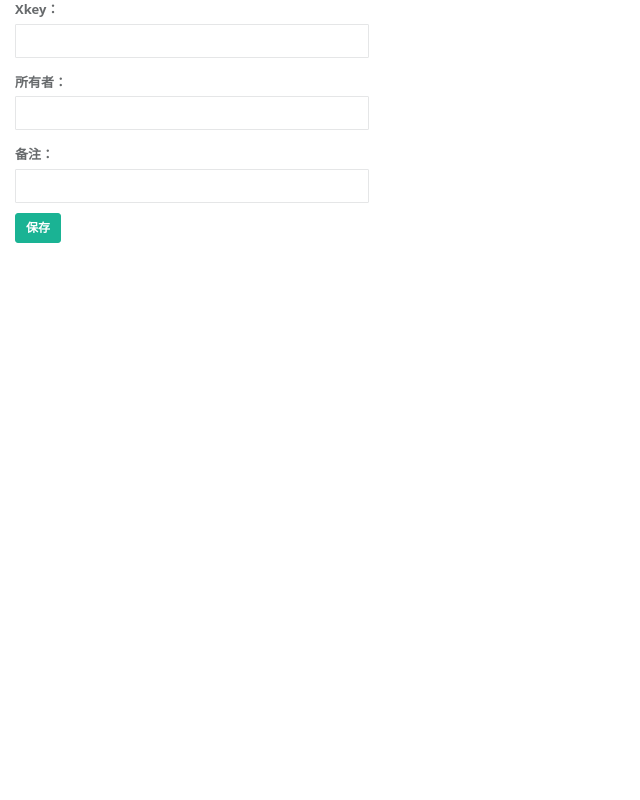
After one commit to feisha20/Api_Manage, a Django app: page /add_xkey.html in a window 1280 px wide. The commit adds this page. Shown: the whole page, without its empty margins (0-640 px from the left). Run offline with Django 3.2, Linux system fonts and the light colour scheme; a user stored in the database is signed in; some libraries are stand-ins or nearby versions.

```diff
--- a/Api_Manage/urls.py
+++ b/Api_Manage/urls.py
@@ -17,16 +17,18 @@ from django.contrib import admin
 from django.urls import path
 from postman_manage import views
 from postman_manage import views_coll
+from postman_manage import views_xkey
 
 urlpatterns = [
     path('admin/', admin.site.urls),
     path('login/', views.login),
     path('home/', views.home),
     path('logout/', views.logout),
-    path('xkey_manage/', views.xkey_manage),
-    path('save_xkey/', views.save_xkey),
-    path('update_xkey/', views.update_xkey),
-    path('collections_manage/', views.collections_manage),
+    path('get_xkey/', views_xkey.get_xkey),
+    path('add_xkey.html', views_xkey.add_xkey),
+    path('edit_xkey.html', views_xkey.eidt_xkey),
+    path('del_xkey.html', views_xkey.del_xkey),
+    path('collections_manage/', views_coll.collections_manage),
     path('get_collections/', views_coll.get_collections),
     path('get_single_collection/', views_coll.get_single_collection),
 
--- /dev/null
+++ b/postman_manage/views_xkey.py
@@ -0,0 +1,62 @@
+from postman_manage.models import Xkey
+from django.shortcuts import render
+from django.contrib.auth.decorators import login_required
+from postman_manage import models
+
+
+# Xkey管理
+@login_required
+def get_xkey(request):
+    username = request.session.get('user', '')  # 读取浏览器登录session
+    xkey_list = Xkey.objects.all()  # 读取xkey
+    return render(request, "xkey_manage.html", {"user": username, "xkeys": xkey_list})
+
+
+# 新增xkey
+@login_required
+def add_xkey(request):
+    if request.method == 'GET':
+        return render(request, 'add_xkey.html')
+    elif request.method == 'POST':
+        xkey = request.POST.get('xkey')
+        xkey_owner = request.POST.get('xkey_owner')
+        remark = request.POST.get('remark')
+        models.Xkey.objects.create(
+            xkey=xkey,
+            xkey_owner=xkey_owner,
+            remark=remark
+
+        )
+    xkey_list = Xkey.objects.all()  # 读取xkey
+    return render(request, "xkey_manage.html", {"xkeys": xkey_list})
+
+
+# 修改xkey
+@login_required
+def eidt_xkey(request):
+    if request.method == 'GET':
+        nid = request.GET.get('nid')
+        obj = models.Xkey.objects.filter(id=nid).first()
+        return render(request, 'edit_xkey.html', {'obj': obj})
+    elif request.method == 'POST':
+        nid = request.GET.get('nid')
+        xkey = request.POST.get('xkey')
+        xkey_owner = request.POST.get('xkey_owner')
+        remark = request.POST.get('remark')
+        models.Xkey.objects.filter(id=nid).update(
+            xkey=xkey,
+            xkey_owner=xkey_owner,
+            remark=remark
+
+        )
+        xkey_list = Xkey.objects.all()  # 读取xkey
+        return render(request, "xkey_manage.html", {"xkeys": xkey_list})
+
+
+# 删除xkey
+@login_required
+def del_xkey(request):
+    nid = request.GET.get('nid')
+    models.Xkey.objects.filter(id=nid).delete()
+    xkey_list = Xkey.objects.all()  # 读取xkey
+    return render(request, "xkey_manage.html", {"xkeys": xkey_list})
--- /dev/null
+++ b/templates/add_xkey.html
@@ -0,0 +1,41 @@
+{% load staticfiles %}
+<!DOCTYPE html>
+<html lang="en">
+<head>
+    <meta charset="UTF-8">
+    <title>新增xkey</title>
+    <link rel="shortcut icon">
+    <link href="{% static 'css/bootstrap.min.css' %}" rel="stylesheet">
+    <link href="{% static 'css/font-awesome.css' %}" rel="stylesheet">
+    <link href="{% static 'css/plugins/iCheck/custom.css' %}" rel="stylesheet">
+    <link href="{% static 'css/animate.css' %}" rel="stylesheet">
+    <link href="{% static 'css/style.css' %}" rel="stylesheet">
+    <link href="{% static 'css/plugins/codemirror/codemirror.css' %}" rel="stylesheet">
+    <link href="{% static 'css/plugins/codemirror/ambiance.css' %}" rel="stylesheet">
+</head>
+<body>
+<div class="col-sm-11" style="width: 30%" >
+    <form role="form" action="add_xkey.html" method="POST">
+        {% csrf_token %}
+        <div class="form-group">
+            <label>Xkey：</label>
+            <input type="text" name="xkey"  class="form-control" required="">
+        </div>
+        <div class="form-group">
+            <label>所有者：</label>
+            <input type="text" name="xkey_owner"  class="form-control" required="">
+        </div>
+        <div class="form-group">
+            <label>备注：</label>
+            <input type="text" name="remark"  class="form-control">
+        </div>
+        <div>
+            <button class="btn btn-sm btn-primary m-t-n-xs"
+                    type="submit"><strong>保存</strong>
+            </button>
+        </div>
+
+    </form>
+</div>
+</body>
+</html>
--- a/templates/home.html
+++ b/templates/home.html
@@ -44,7 +44,7 @@
                         </a>
                         <ul class="nav nav-second-level">
                             <li>
-                                <a class="J_menuItem" href="../xkey_manage" data-index="0">Xkey管理</a>
+                                <a class="J_menuItem" href="../get_xkey" data-index="0">Xkey管理</a>
                             </li>
                             <li>
                                 <a class="J_menuItem" href="../collections_manage">Collections管理</a>
```
Also changed, not shown: postman_manage/views.py (+32 -71 lines), postman_manage/views_coll.py (+13 -26 lines), templates/edit_xkey.html (added, +41 -0 lines), templates/xkey_manage.html (+10 -3 lines).
